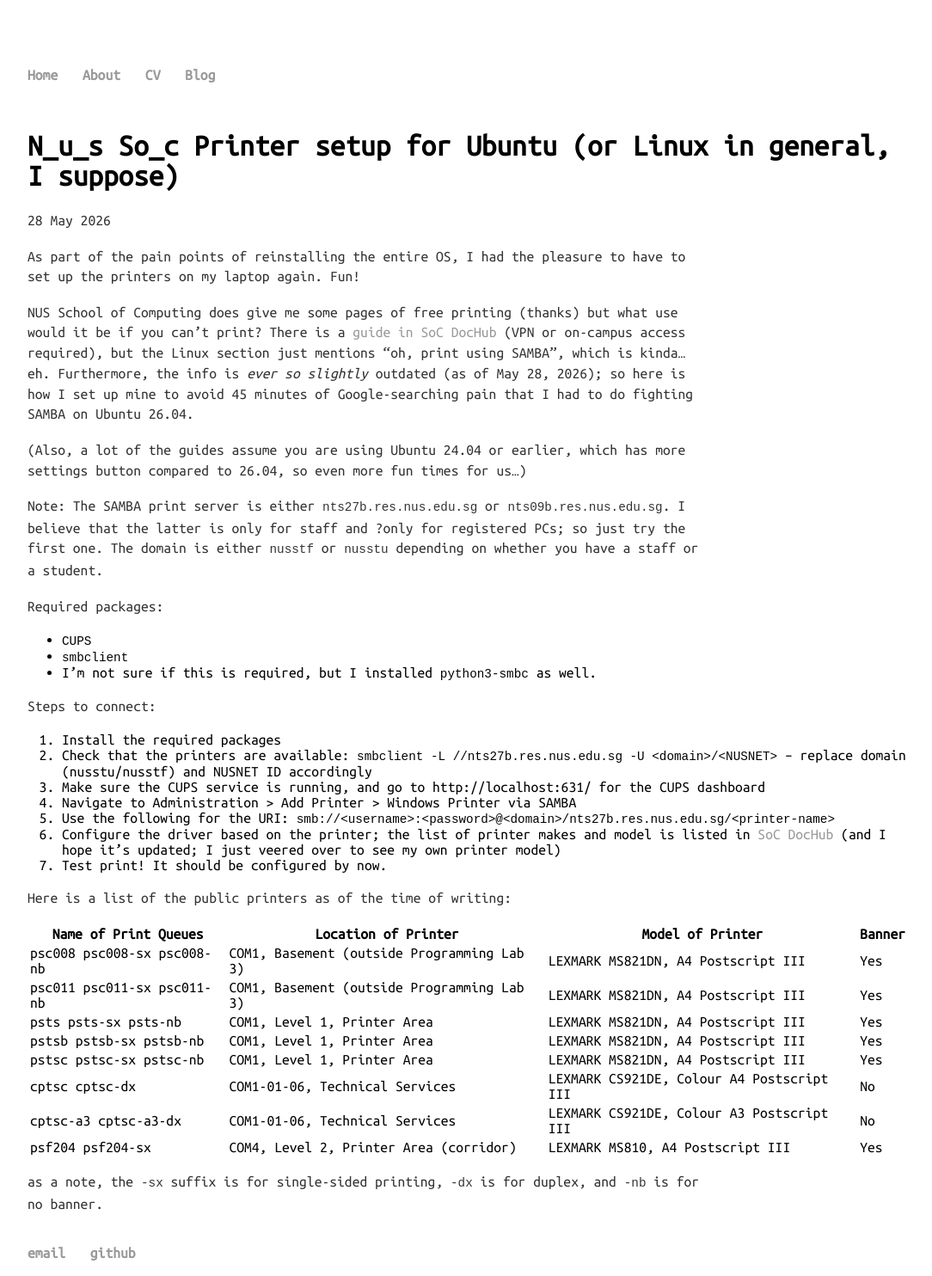
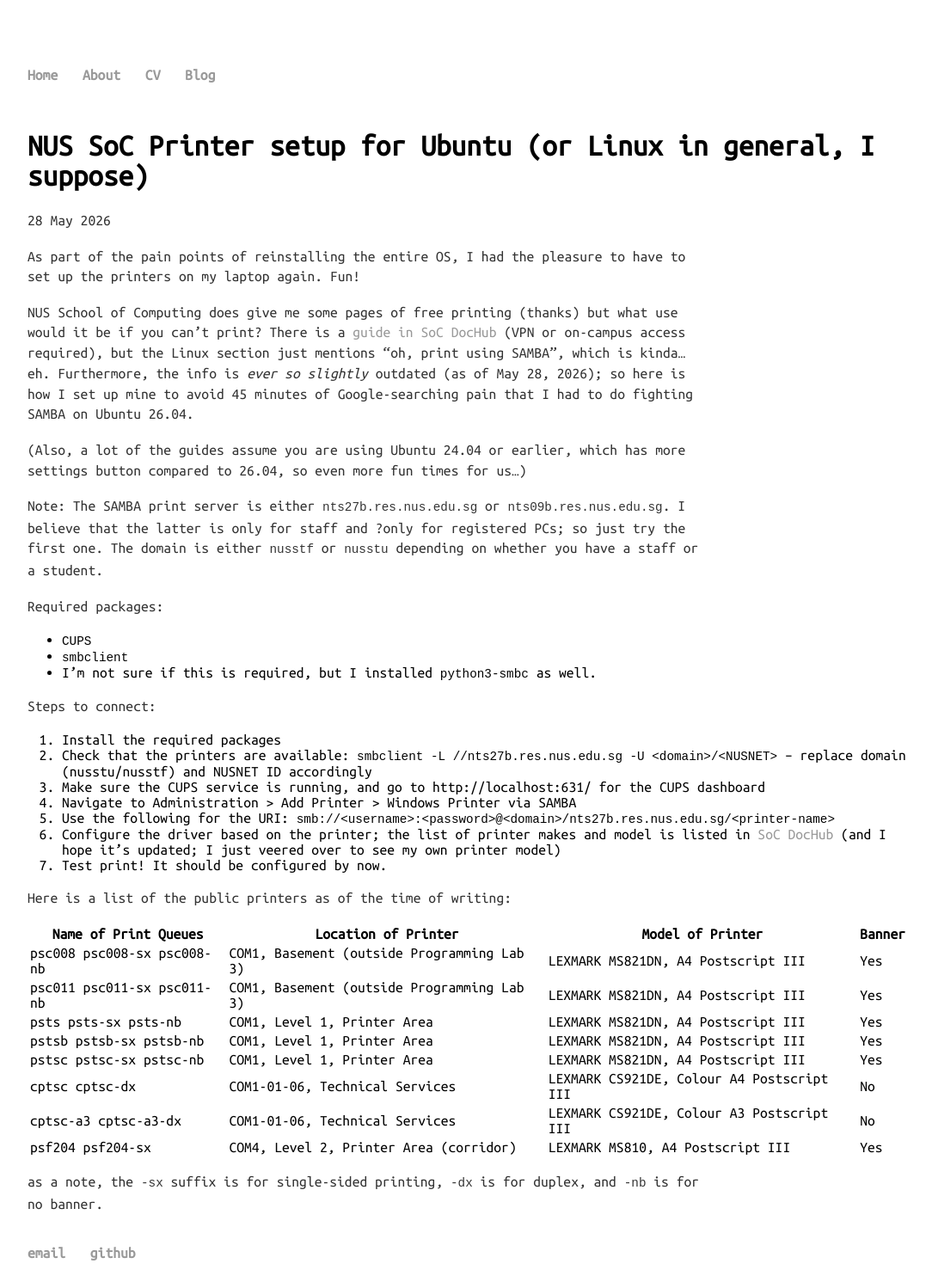
Before and after one commit to theodoreleebrant/theodoreleebrant.github.io, a Jekyll site: the page built from _posts/2026-05-28-NUS -SoC -Printer setup for -Ubuntu (or -Linux in general, -I suppose).md, in a window 1280 px wide. Shown: the whole page at 86% size, without its empty margins (96-1180 px from the left). Built offline with Jekyll 4.4.1, drawn with Linux system fonts in a browser that asks for light colours; some web fonts are replaced; our own code applies the rules of GitHub Pages for plain Markdown files; some of the changed lines change nothing that is shown.

Commit message:
Update and rename 2026-05-28-N_U_S -So_C -Printer setup for -Ubuntu (or -Linux in general, -I suppose).md to 2026-05-28-NUS -SoC -Printer setup for -Ubuntu (or -Linux in general, -I suppose).md

```diff
--- a/_posts/2026-05-28-N_U_S -So_C -Printer setup for -Ubuntu (or -Linux in general, -I suppose).md
+++ b/_posts/2026-05-28-NUS -SoC -Printer setup for -Ubuntu (or -Linux in general, -I suppose).md
@@ -1,3 +1,7 @@
+---
+title: NUS SoC Printer setup for Ubuntu (or Linux in general, I suppose)
+---
+
 As part of the pain points of reinstalling the entire OS, I had the pleasure to have to set up the printers on my laptop again. Fun!
 
 NUS School of Computing does give me some pages of free printing (thanks) but what use would it be if you can't print? There is a [guide in SoC DocHub](https://dochub.comp.nus.edu.sg/cf/guides/printing/linux/smbclient) (VPN or on-campus access required), but the Linux section just mentions "oh, print using SAMBA", which is kinda... eh. Furthermore, the info is *ever so slightly* outdated (as of May 28, 2026); so here is how I set up mine to avoid 45 minutes of Google-searching pain that I had to do fighting SAMBA on Ubuntu 26.04.
```
